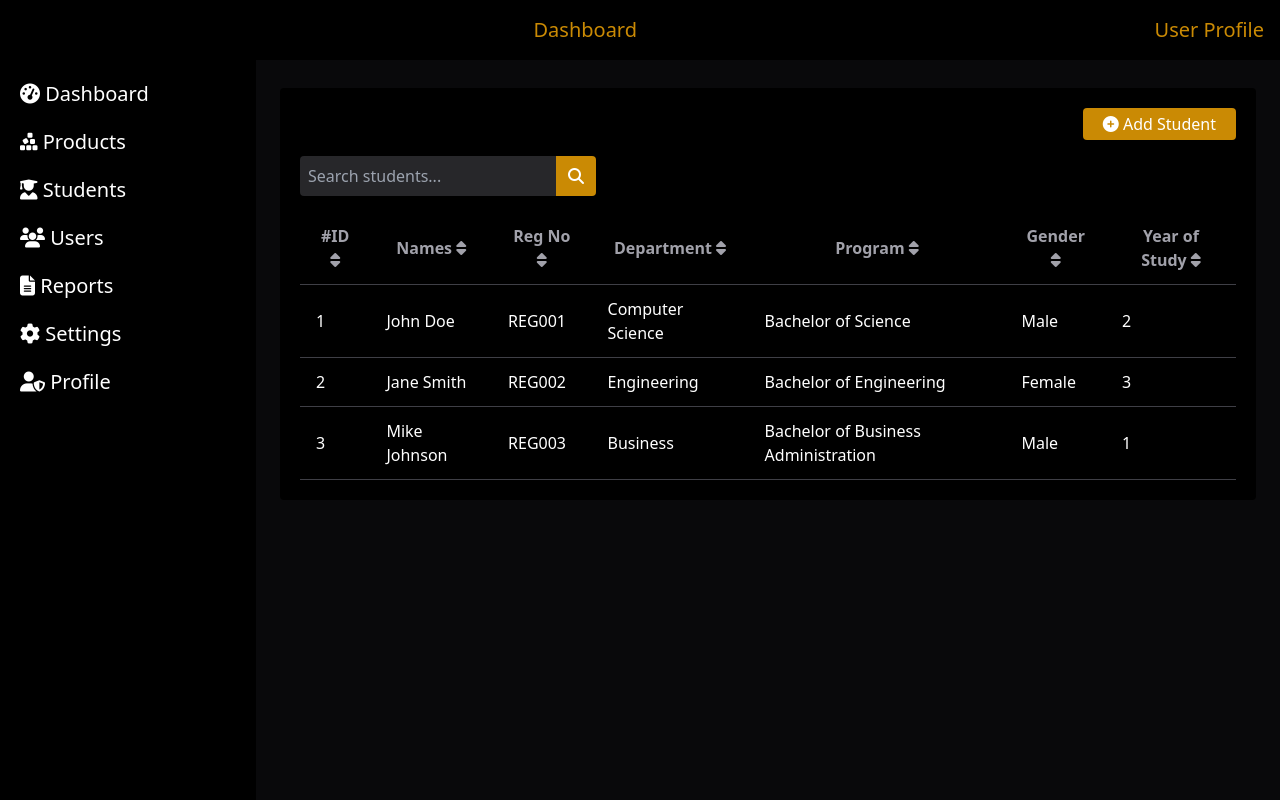
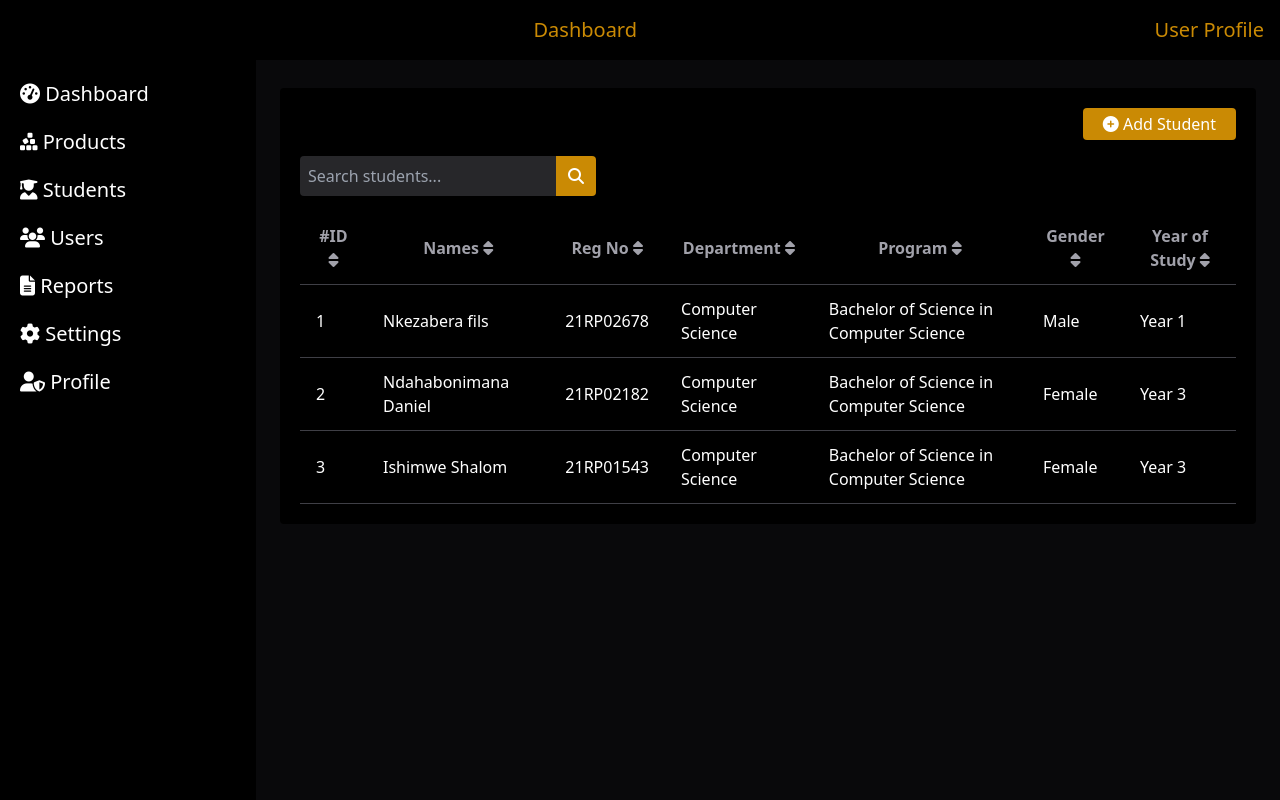
Before and after one commit to sincere-abayo/barcode_scanner_web, a Flask app: page /student in a window 1280 px wide. Run offline with Flask 3, Linux system fonts and the light colour scheme; data comes from the database, SQL or seed files in the repository; both versions use the stored data as it was after the commit; some libraries are stand-ins or nearby versions.

Commit message:
SN:202409180012 tyrttytytytr

```diff
--- a/app.py
+++ b/app.py
@@ -1,23 +1,42 @@
 from flask import Flask, render_template, request, jsonify, redirect, url_for, session
 from pyzbar.pyzbar import decode
 import sqlite3
-import sys
+import time
 import io
 import sqlite3
 from datetime import datetime
+import RPi.GPIO as GPIO
+from mfrc522 import SimpleMFRC522
+
+
 
 app = Flask(__name__)
 app.secret_key = 'abcdefghigk'  # Set a secret key for session management
 
 
 def get_db_connection():
-    conn = sqlite3.connect('barcodes1.db')
+    conn = sqlite3.connect('barcodes.db')
     conn.row_factory = sqlite3.Row
     return conn
 
-# @app.route('/', methods=['GET'])
-# def index():
-#     return render_template('index.html')
+
+
+@app.route('/get_rfid_code')
+def get_rfid_code():
+    reader = SimpleMFRC522()
+
+    try:
+        for _ in range(50):  # Try for about 5 seconds
+            id, text = reader.read_no_block()
+            if id:
+                return jsonify({"rfid_code": str(id)})
+            time.sleep(0.1)
+
+        return jsonify({"error": "No RFID tag detected"}), 404
+
+    finally:
+        GPIO.cleanup()
+
 
 
 @app.route('/dashboard')
@@ -79,7 +98,28 @@ def register_product():
 
     return jsonify({'message': 'Product registered successfully'})
 
+@app.route('/register_student', methods=['POST'])
+def register_student():
+    conn = sqlite3.connect('barcodes.db')
+    c = conn.cursor()
 
+    data = request.form
+
+    try:
+        c.execute('''INSERT INTO students
+                     (Name, Reg_no, gender, Department, Program, Year, Card)
+                     VALUES (?, ?, ?, ?, ?, ?, ?)''',
+                  (data['studentName'], data['regNo'], data['gender'],
+                   data['department'], data['program'], data['yearOfStudy'],
+                   data['rfid']))
+        conn.commit()
+        return jsonify({"message": "Student registered successfully"}), 200
+    except sqlite3.IntegrityError:
+        return jsonify({"error": "Registration number already exists"}), 400
+    except Exception as e:
+        return jsonify({"error": str(e)}), 500
+    finally:
+        conn.close()
 
 # report file
 @app.route('/report', methods=['GET'])
@@ -93,8 +133,17 @@ def users():
 
 # student file
 @app.route('/student', methods=['GET'])
-def student():
-    return render_template('student.html')
+def get_all_students():
+    conn = sqlite3.connect('barcodes.db')
+    c = conn.cursor()
+    c.execute("SELECT Id, Name, Reg_no, Department, Program, gender as Gender, Year FROM students")
+    students = [dict(zip([column[0] for column in c.description], row)) for row in c.fetchall()]
+    conn.close()
+    return render_template('student.html', students=students)
+
+
+    # return jsonify([dict(zip([column[0] for column in c.description], row)) for row in students])
+
 
 @app.route('/product', methods=['GET'])
 def product():
@@ -111,40 +160,6 @@ def get_all_products():
     return jsonify([dict(row) for row in products])
 
 
-@app.route('/scan', methods=['POST'])
-def scan():
-    if 'file' not in request.files:
-        return jsonify({'error': 'No file part'})
-
-    file = request.files['file']
-    if file.filename == '':
-        return jsonify({'error': 'No selected file'})
-
-    if file:
-        image_data = file.read()
-        image = Image.open(io.BytesIO(image_data))
-
-        barcodes = decode(image)
-
-        if barcodes:
-            barcode_data = barcodes[0].data.decode('utf-8')
-            conn = get_db_connection()
-            c = conn.cursor()
-            c.execute("SELECT * FROM scans WHERE barcode = ?", (barcode_data,))
-            result = c.fetchone()
-            conn.close()
-
-            if result:
-                return jsonify({
-                    'barcode': result['barcode'],
-                    'name': result['name'],
-                    'details': result['details'],
-                    'timestamp': result['timestamp']
-                })
-            else:
-                return jsonify({'barcode': barcode_data, 'message': 'Barcode not registered'})
-        else:
-            return jsonify({'error': 'No barcode found'})
 
 @app.route('/register', methods=['POST'])
 def register():
--- a/database_setup.py
+++ b/database_setup.py
@@ -1,7 +1,7 @@
 import sqlite3
 
 def setup_database():
-    conn = sqlite3.connect('barcodes1.db')
+    conn = sqlite3.connect('barcodes.db')
     c = conn.cursor()
 
     c.execute('''CREATE TABLE IF NOT EXISTS products
@@ -26,6 +26,7 @@ def setup_database():
                   gender TEXT,
                   Department TEXT,
                   Program TEXT,
+                  Year TEXT,
                   Card TEXT)''')
 
     # Insert sample data into the user table
--- a/display_barcodes.py
+++ b/display_barcodes.py
@@ -1,7 +1,7 @@
 import sqlite3
 
 def display_barcodes():
-    conn = sqlite3.connect('barcodes1.db')
+    conn = sqlite3.connect('barcodes.db')
     c = conn.cursor()
 
     c.execute("SELECT Id, Product, Owner, Category, barcode, Tag, timestamp FROM products ORDER BY timestamp DESC")
--- a/templates/student.html
+++ b/templates/student.html
@@ -28,33 +28,18 @@
                   </tr>
               </thead>
               <tbody id="tableRow">
-                  <tr>
-                      <td class="border-b border-zinc-700 px-4 py-3">1</td>
-                      <td class="border-b border-zinc-700 px-4 py-3">John Doe</td>
-                      <td class="border-b border-zinc-700 px-4 py-3">REG001</td>
-                      <td class="border-b border-zinc-700 px-4 py-3">Computer Science</td>
-                      <td class="border-b border-zinc-700 px-4 py-3">Bachelor of Science</td>
-                      <td class="border-b border-zinc-700 px-4 py-3">Male</td>
-                      <td class="border-b border-zinc-700 px-4 py-3">2</td>
-                  </tr>
-                  <tr>
-                      <td class="border-b border-zinc-700 px-4 py-3">2</td>
-                      <td class="border-b border-zinc-700 px-4 py-3">Jane Smith</td>
-                      <td class="border-b border-zinc-700 px-4 py-3">REG002</td>
-                      <td class="border-b border-zinc-700 px-4 py-3">Engineering</td>
-                      <td class="border-b border-zinc-700 px-4 py-3">Bachelor of Engineering</td>
-                      <td class="border-b border-zinc-700 px-4 py-3">Female</td>
-                      <td class="border-b border-zinc-700 px-4 py-3">3</td>
-                  </tr>
-                  <tr>
-                      <td class="border-b border-zinc-700 px-4 py-3">3</td>
-                      <td class="border-b border-zinc-700 px-4 py-3">Mike Johnson</td>
-                      <td class="border-b border-zinc-700 px-4 py-3">REG003</td>
-                      <td class="border-b border-zinc-700 px-4 py-3">Business</td>
-                      <td class="border-b border-zinc-700 px-4 py-3">Bachelor of Business Administration</td>
-                      <td class="border-b border-zinc-700 px-4 py-3">Male</td>
-                      <td class="border-b border-zinc-700 px-4 py-3">1</td>
-                  </tr>
+                {% for student in students %}
+                <tr>
+                    <td class="border-b border-zinc-700 px-4 py-3">{{ student.Id }}</td>
+                    <td class="border-b border-zinc-700 px-4 py-3">{{ student.Name }}</td>
+                    <td class="border-b border-zinc-700 px-4 py-3">{{ student.Reg_no }}</td>
+                    <td class="border-b border-zinc-700 px-4 py-3">{{ student.Department }}</td>
+                    <td class="border-b border-zinc-700 px-4 py-3">{{ student.Program }}</td>
+                    <td class="border-b border-zinc-700 px-4 py-3">{{ student.Gender }}</td>
+                    <td class="border-b border-zinc-700 px-4 py-3">{{ student.Year }}</td>
+                </tr>
+                {% endfor %}
+
               </tbody>
           </table>
 
@@ -66,7 +51,8 @@
        <div id="productModal" class="fixed inset-0 hidden bg-gray-800 bg-opacity-50 flex items-center justify-center">
               <div class="bg-black p-4 sm:p-8 rounded-lg w-full max-w-md sm:max-w-lg md:max-w-xl lg:max-w-2xl m-2 sm:m-5 overflow-y-auto max-h-screen">
                 <h2 class="text-xl sm:text-2xl mb-4">Add Student</h2>
-                <form id="productFormId" class="grid grid-cols-1 md:grid-cols-2 gap-4">
+
+                <form id="studentFormId" class="grid grid-cols-1 md:grid-cols-2 gap-4">
                   <div class="my-2">
                       <label for="studentName" class="block mb-2 sm:mb-3 text-lg sm:text-xl text-white font-medium">Student Name</label>
                       <div class="relative">
@@ -140,13 +126,16 @@
                       </div>
                   </div>
 
-                  <div class="md:col-span-2 my-2">
+                  <div class="my-2">
                     <label for="rfid" class="block mb-3 text-xl text-white font-medium">RFID</label>
                     <div class="relative">
                         <span class="absolute inset-y-0 left-0 flex items-center pl-3">
                             <i class="fas fa-microchip text-gray-200"></i>
                         </span>
-                        <input id="rfid" class="border rounded-md focus:outline-none w-full py-2 pl-10 bg-black text-white pr-5 border-yellow-600" type="text" name="rfid" placeholder="RFID" required>
+                        <input id="rfid" class="border rounded-md focus:outline-none w-full py-2 pl-10 bg-black text-white pr-10 border-yellow-600" type="text" name="rfid" placeholder="RFID" required>
+                        <button id="getCardNumber" class="absolute inset-y-0 right-0 flex items-center pr-3">
+                            <i class="fas fa-plus text-yellow-600 cursor-pointer"></i>
+                        </button>
                     </div>
                 </div>
 
@@ -155,7 +144,8 @@
                       <button type="submit" class="bg-yellow-600 text-white px-6 sm:px-10 py-2 rounded">Save Student</button>
                   </div>
                 </form>
-              </div>
+
+            </div>
           </div>
 
 
@@ -190,6 +180,49 @@
 
 
               });
+
+
+              document.getElementById('getCardNumber').addEventListener('click', function() {
+    fetch('/get_rfid_code')
+        .then(response => response.json())
+        .then(data => {
+            if (data.rfid_code) {
+                document.getElementById('rfid').value = data.rfid_code;
+            } else {
+                alert('Failed to read RFID code. Please try again.');
+            }
+        })
+        .catch(error => {
+            console.error('Error:', error);
+            alert('An error occurred while reading the RFID code.');
+        });
+});
+
+document.getElementById('studentFormId').addEventListener('submit', function(e) {
+    e.preventDefault();
+
+    let formData = new FormData(this);
+
+    fetch('/register_student', {
+        method: 'POST',
+        body: formData
+    })
+    .then(response => response.json())
+    .then(data => {
+        if (data.message) {
+            alert(data.message);
+            location.reload()
+            // Clear form or update UI as needed
+        } else {
+            alert(data.error);
+        }
+    })
+    .catch(error => {
+        console.error('Error:', error);
+        alert('An error occurred while registering the student.');
+    });
+});
+
           </script>
 
       {% endblock %}
```
Also changed, not shown: scan_and_check.py (+40 -11 lines), templates/product.html (+25 -2 lines), barcodes.db (added), templates/base.html (line endings or trailing spaces), your_database.db (added).
